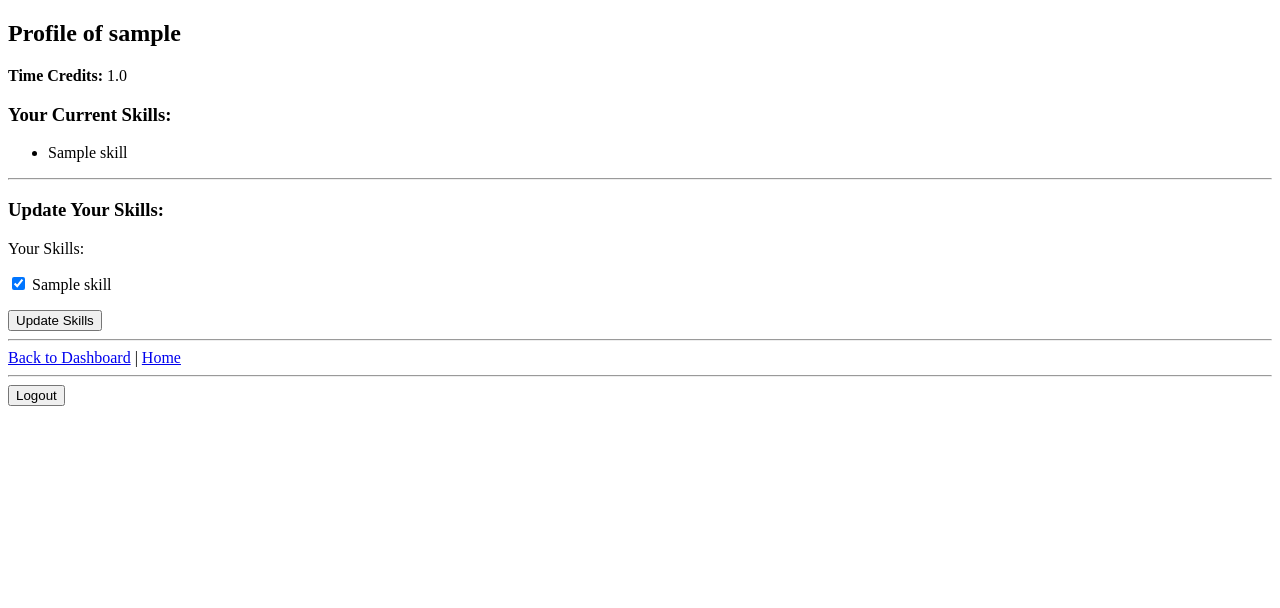
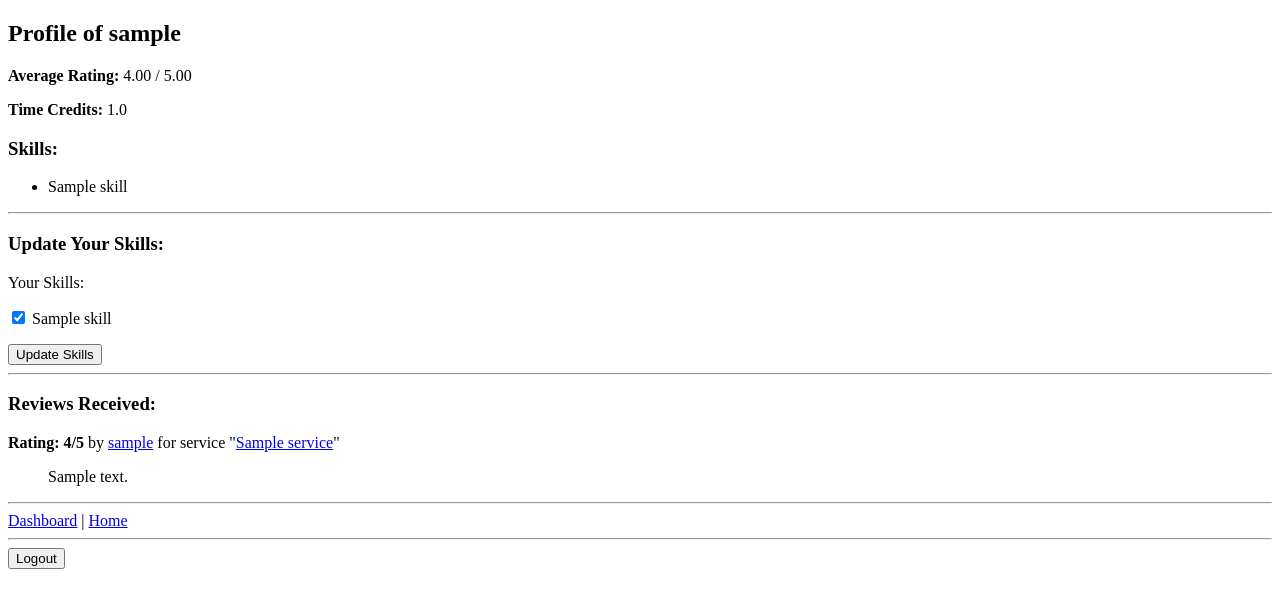
Before and after one commit to mhmt23/4312, a Django app: page /core/profile/ in a window 1280 px wide. Shown: the top 608 px of the page. Run offline with Django 5.2, Linux system fonts and the light colour scheme; a user stored in the database is signed in; tables that the repository leaves empty hold one stand-in row (values such as "Sample post").

Commit message:
feat: Implement review and rating system
This commit introduces a comprehensive review and rating system, establishing a foundation of trust and reputation for the SkillSwap platform.

Key features implemented:
- **Review Model:** A new `Review` model has been added to the database to store ratings (1-5), comments, and link the reviewer, the reviewee, and the completed service.
- **Review Creation Flow:** Users can now leave a review for a service after it has been completed. The dashboard provides a "Leave a Review" link on completed services, leading to a dedicated form. The logic prevents users from reviewing a service more than once.
- **Public User Profiles with Reviews:** User profile pages are now public (accessible via `/profile/<username>/`). They display the user's average rating calculated from all received reviews, as well as a detailed list of all comments and ratings they have been given.
- **Inter-Profile Linking:** Usernames across the platform (on the home page, dashboard, and service details) are now linked to their respective profile pages, allowing for easy navigation and reputation checking.
- **Admin Panel Integration:** The new `Service` and `Review` models have been registered with the Django admin panel for easier site administration.

```diff
--- a/core/admin.py
+++ b/core/admin.py
@@ -1,5 +1,7 @@
 from django.contrib import admin
-from .models import Skill, UserProfile
+from .models import Skill, UserProfile, Service, Review
 
 admin.site.register(Skill)
 admin.site.register(UserProfile)
+admin.site.register(Service)
+admin.site.register(Review)
--- a/core/forms.py
+++ b/core/forms.py
@@ -1,7 +1,7 @@
 from django import forms
 from django.contrib.auth.forms import UserCreationForm
 from django.contrib.auth.models import User
-from .models import Skill, Service
+from .models import Skill, Service, Review
 
 class RegisterForm(UserCreationForm):
     class Meta(UserCreationForm.Meta):
@@ -23,3 +23,13 @@ class ServiceCreationForm(forms.ModelForm):
         widgets = {
             'service_type': forms.RadioSelect
         }
+
+class ReviewForm(forms.ModelForm):
+    rating = forms.ChoiceField(
+        choices=[(i, i) for i in range(1, 6)],
+        widget=forms.RadioSelect,
+        label="Rating (1-5)"
+    )
+    class Meta:
+        model = Review
+        fields = ['rating', 'comment']
--- a/core/models.py
+++ b/core/models.py
@@ -1,5 +1,6 @@
 from django.db import models
 from django.contrib.auth.models import User
+from django.core.validators import MaxValueValidator, MinValueValidator
 
 class Skill(models.Model):
     name = models.CharField(max_length=100, unique=True)
@@ -39,3 +40,17 @@ class Service(models.Model):
 
     def __str__(self):
         return self.title
+
+class Review(models.Model):
+    service = models.ForeignKey(Service, on_delete=models.CASCADE, related_name='reviews')
+    reviewer = models.ForeignKey(User, on_delete=models.CASCADE, related_name='given_reviews')
+    reviewee = models.ForeignKey(User, on_delete=models.CASCADE, related_name='received_reviews')
+    rating = models.IntegerField(validators=[MinValueValidator(1), MaxValueValidator(5)])
+    comment = models.TextField()
+    created_at = models.DateTimeField(auto_now_add=True)
+
+    class Meta:
+        unique_together = ('service', 'reviewer') # A user can only review a service once
+
+    def __str__(self):
+        return f'Review by {self.reviewer.username} for {self.reviewee.username} on "{self.service.title}"'
--- a/core/templates/home.html
+++ b/core/templates/home.html
@@ -8,7 +8,7 @@
     <p>A place to share skills and services without money.</p>
 
     {% if user.is_authenticated %}
-        <p>Hello, {{ user.username }}! <a href="{% url 'dashboard' %}">Go to your Dashboard</a></p>
+        <p>Hello, <a href="{% url 'my_profile' %}">{{ user.username }}</a>! <a href="{% url 'dashboard' %}">Go to your Dashboard</a></p>
     {% else %}
         <p><a href="{% url 'login' %}">Login</a> or <a href="{% url 'register' %}">Register</a> to participate.</p>
     {% endif %}
@@ -20,7 +20,7 @@
     {% for service in services %}
         <div>
             <h3><a href="{% url 'service_detail' service.pk %}">{{ service.title }}</a> ({{ service.get_service_type_display }})</h3>
-            <p><strong>Creator:</strong> {{ service.creator.username }}</p>
+            <p><strong>Creator:</strong> <a href="{% url 'profile' service.creator.username %}">{{ service.creator.username }}</a></p>
             <p><strong>Skill:</strong> {{ service.skill.name|default:"General" }}</p>
             <p><strong>Time Required:</strong> {{ service.time_required }} credit(s)</p>
             <p>{{ service.description }}</p>
--- a/core/templates/profile.html
+++ b/core/templates/profile.html
@@ -1,42 +1,68 @@
 <!DOCTYPE html>
 <html>
 <head>
-    <title>Your Profile</title>
+    <title>Profile of {{ profile_user.username }}</title>
 </head>
 <body>
-    <h2>Profile of {{ user.username }}</h2>
+    <h2>Profile of {{ profile_user.username }}</h2>
 
+    <p>
+        <strong>Average Rating:</strong>
+        {% if avg_rating %}
+            {{ avg_rating|floatformat:2 }} / 5.00
+        {% else %}
+            No ratings yet.
+        {% endif %}
+    </p>
     <p><strong>Time Credits:</strong> {{ profile.time_credit }}</p>
 
-    <h3>Your Current Skills:</h3>
+    <h3>Skills:</h3>
     <ul>
         {% for skill in profile.skills.all %}
             <li>{{ skill.name }}</li>
         {% empty %}
-            <li>You have not added any skills yet.</li>
+            <li>This user has not added any skills yet.</li>
         {% endfor %}
     </ul>
 
     <hr>
 
+    {% if form %} {# Form is only passed if the viewer is the owner #}
         <h3>Update Your Skills:</h3>
         <form method="post">
             {% csrf_token %}
             {{ form.as_p }}
             <button type="submit">Update Skills</button>
         </form>
+        <hr>
+    {% endif %}
+
+    <h3>Reviews Received:</h3>
+    {% for review in reviews %}
+        <div>
+            <p>
+                <strong>Rating: {{ review.rating }}/5</strong> by
+                <a href="{% url 'profile' review.reviewer.username %}">{{ review.reviewer.username }}</a>
+                for service "<a href="{% url 'service_detail' review.service.pk %}">{{ review.service.title }}</a>"
+            </p>
+            <blockquote>{{ review.comment }}</blockquote>
+        </div>
+    {% empty %}
+        <p>This user has not received any reviews yet.</p>
+    {% endfor %}
 
     <hr>
 
-    <a href="{% url 'dashboard' %}">Back to Dashboard</a> |
+    <a href="{% url 'dashboard' %}">Dashboard</a> |
     <a href="{% url 'home' %}">Home</a>
 
+    {% if user.is_authenticated and user == profile_user %}
         <hr>
-
         <form method="post" action="{% url 'logout' %}">
             {% csrf_token %}
             <button type="submit">Logout</button>
         </form>
+    {% endif %}
 
 </body>
 </html>
--- a/core/templates/service_detail.html
+++ b/core/templates/service_detail.html
@@ -8,7 +8,7 @@
 
     <p><strong>Status:</strong> {{ service.get_status_display }}</p>
     <p><strong>Type:</strong> {{ service.get_service_type_display }}</p>
-    <p><strong>Creator:</strong> {{ service.creator.username }}</p>
+    <p><strong>Creator:</strong> <a href="{% url 'profile' service.creator.username %}">{{ service.creator.username }}</a></p>
     <p><strong>Skill:</strong> {{ service.skill.name|default:"General" }}</p>
     <p><strong>Time Required:</strong> {{ service.time_required }} credit(s)</p>
 
--- a/core/urls.py
+++ b/core/urls.py
@@ -6,9 +6,11 @@ urlpatterns = [
     path('login/', views.login_view, name='login'),
     path('logout/', views.logout_view, name='logout'),
     path('dashboard/', views.dashboard, name='dashboard'),
-    path('profile/', views.profile_view, name='profile'),
+    path('profile/', views.profile_view, name='my_profile'), # Renamed for clarity
+    path('profile/<str:username>/', views.profile_view, name='profile'),
     path('create_service/', views.create_service_view, name='create_service'),
     path('service/<int:pk>/', views.service_detail_view, name='service_detail'),
     path('service/<int:pk>/accept/', views.accept_service_view, name='accept_service'),
     path('service/<int:pk>/complete/', views.complete_service_view, name='complete_service'),
+    path('service/<int:pk>/review/', views.create_review_view, name='create_review'),
 ]
--- a/core/views.py
+++ b/core/views.py
@@ -1,12 +1,14 @@
 from django.shortcuts import render, redirect, get_object_or_404
 from django.contrib.auth import login, authenticate, logout
 from django.contrib.auth.forms import AuthenticationForm
-from .forms import RegisterForm, ProfileSkillUpdateForm, ServiceCreationForm
-from .models import UserProfile, Service
+from .forms import RegisterForm, ProfileSkillUpdateForm, ServiceCreationForm, ReviewForm
+from .models import UserProfile, Service, Review
 from django.contrib.auth.decorators import login_required
 from django.views.decorators.http import require_POST
 from django.db import transaction
 from django.contrib import messages
+from django.contrib.auth.models import User
+from django.db.models import Avg
 
 def home_view(request):
     services = Service.objects.filter(status='open').order_by('-created_at')
@@ -43,20 +45,52 @@ def logout_view(request):
 def dashboard(request):
     created_services = Service.objects.filter(creator=request.user).order_by('-created_at')
     assigned_services = Service.objects.filter(assignee=request.user).order_by('-created_at')
-    context = {'created_services': created_services, 'assigned_services': assigned_services}
+
+    # Check which completed services the user has already reviewed
+    services_to_review_ids = set()
+    all_user_services = (created_services | assigned_services).filter(status='completed').distinct()
+    existing_reviews = Review.objects.filter(reviewer=request.user, service__in=all_user_services).values_list('service_id', flat=True)
+
+    for service in all_user_services:
+        if service.id not in existing_reviews:
+            services_to_review_ids.add(service.id)
+
+    context = {
+        'created_services': created_services,
+        'assigned_services': assigned_services,
+        'services_to_review_ids': services_to_review_ids
+    }
     return render(request, 'dashboard.html', context)
 
 @login_required
-def profile_view(request):
-    profile, created = UserProfile.objects.get_or_create(user=request.user)
-    if request.method == 'POST':
-        form = ProfileSkillUpdateForm(request.POST)
-        if form.is_valid():
-            profile.skills.set(form.cleaned_data['skills'])
-            return redirect('profile')
+def profile_view(request, username=None):
+    if username:
+        user = get_object_or_404(User, username=username)
     else:
-        form = ProfileSkillUpdateForm(initial={'skills': profile.skills.all()})
-    return render(request, 'profile.html', {'form': form, 'profile': profile})
+        user = request.user
+
+    profile, created = UserProfile.objects.get_or_create(user=user)
+    reviews = Review.objects.filter(reviewee=user).order_by('-created_at')
+    avg_rating = reviews.aggregate(Avg('rating'))['rating__avg']
+
+    form = None
+    if user == request.user: # Only show form if the viewer is the owner
+        if request.method == 'POST':
+            form = ProfileSkillUpdateForm(request.POST)
+            if form.is_valid():
+                profile.skills.set(form.cleaned_data['skills'])
+                return redirect('my_profile')
+        else:
+            form = ProfileSkillUpdateForm(initial={'skills': profile.skills.all()})
+
+    context = {
+        'profile_user': user,
+        'profile': profile,
+        'reviews': reviews,
+        'avg_rating': avg_rating,
+        'form': form
+    }
+    return render(request, 'profile.html', context)
 
 @login_required
 def create_service_view(request):
@@ -120,3 +154,32 @@ def complete_service_view(request, pk):
             messages.error(request, "A user profile was not found. Cannot complete transaction.")
 
     return redirect('dashboard')
+
+@login_required
+def create_review_view(request, pk):
+    service = get_object_or_404(Service, pk=pk)
+
+    if request.user not in [service.creator, service.assignee] or service.status != 'completed':
+        messages.error(request, "You are not authorized to review this service.")
+        return redirect('dashboard')
+
+    reviewee = service.creator if request.user == service.assignee else service.assignee
+
+    if Review.objects.filter(service=service, reviewer=request.user).exists():
+        messages.error(request, "You have already reviewed this service.")
+        return redirect('dashboard')
+
+    if request.method == 'POST':
+        form = ReviewForm(request.POST)
+        if form.is_valid():
+            review = form.save(commit=False)
+            review.service = service
+            review.reviewer = request.user
+            review.reviewee = reviewee
+            review.save()
+            messages.success(request, "Your review has been submitted.")
+            return redirect('dashboard')
+    else:
+        form = ReviewForm()
+
+    return render(request, 'create_review.html', {'form': form, 'service': service})
```
Also changed, not shown: core/templates/create_review.html (added, +29 -0 lines), core/templates/dashboard.html (+9 -3 lines), core/migrations/0002_review.py (added). Lines whose indentation alone changed are shown as unchanged.
